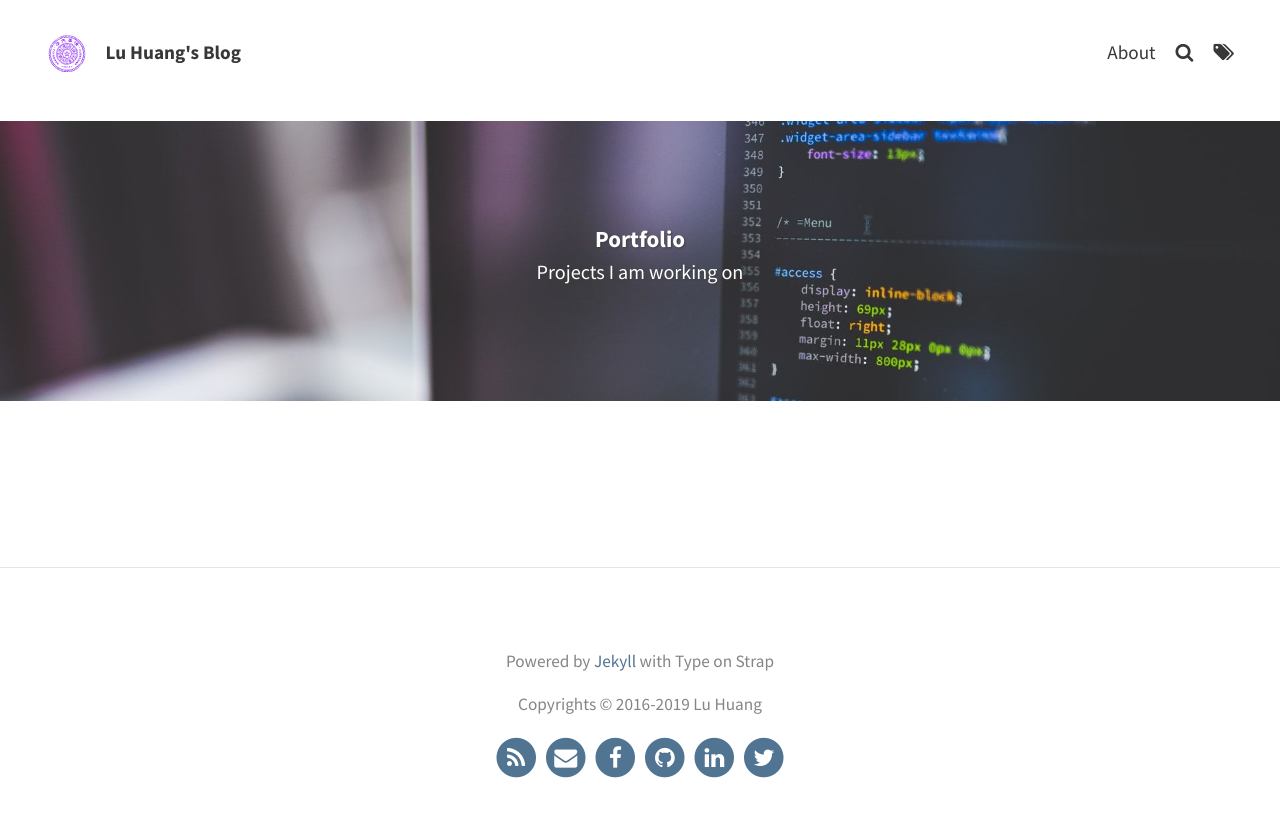
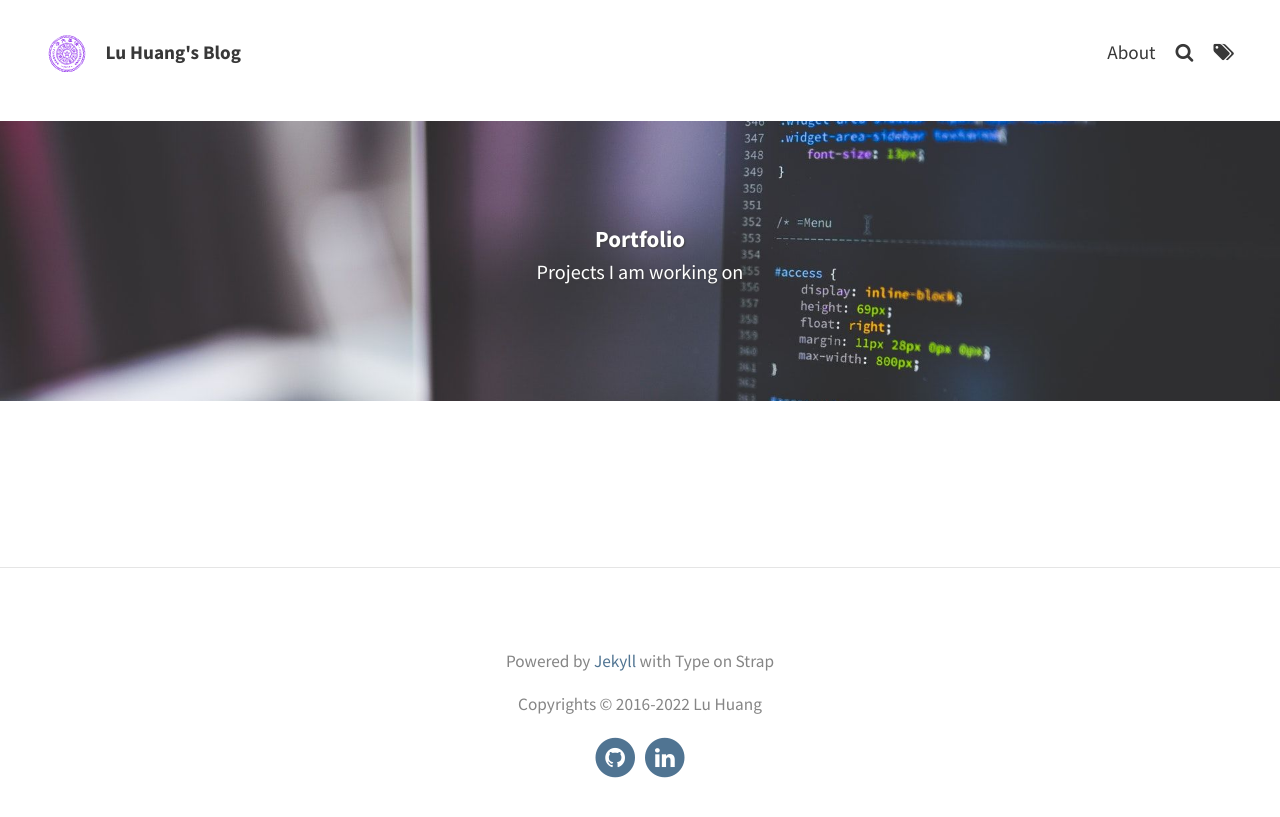
Before and after one commit to hlthu/hlthu.github.io, a Jekyll site: the page built from pages/portfolio.html, in a window 1280 px wide. Shown: the top 817 px of the page. Built offline with Jekyll 4.4.1, drawn with Linux system fonts in a browser that asks for light colours; comment, search, counter and statistics services are not loaded.

Commit message:
Update _config.yml

```diff
--- a/_config.yml
+++ b/_config.yml
@@ -20,15 +20,15 @@ theme_settings:
    <p>
    Powered by <a href="https://jekyllrb.com/">Jekyll</a> with Type on Strap
    </p>
-   <p>Copyrights &copy; 2016-2019 Lu Huang</p>
+   <p>Copyrights &copy; 2016-2022 Lu Huang</p>
 
   # Icons
-  rss: true  # Make sure you created a feed.xml with feed.xml layout
-  email_address: huanglu[dot]th[at]gmail[dot]com # Full email address, e.g. "sam@example.com"
+  rss: false  # Make sure you created a feed.xml with feed.xml layout
+  email_address: # Full email address, e.g. "sam@example.com"
   behance:
   bitbucket:
   dribbble:
-  facebook: huanglu13
+  facebook:
   flickr:
   gitlab:
   github: "hlthu"
@@ -42,7 +42,7 @@ theme_settings:
   stack_exchange:  # Full URL
   steam:
   tumblr:
-  twitter: "hlthu"
+  twitter:
   vimeo:
   wordpress:
   youtube:
@@ -75,7 +75,7 @@ theme_settings:
   post_navigation: true
 
 # PAGINATION
-paginate: 5
+paginate: 10
 paginate_path: "blog/page:num"
 
 # PORTFOLIO
@@ -91,5 +91,5 @@ sass:
   sass_dir: _sass
   style: :compressed
 plugins: [jekyll-paginate, jekyll-seo-tag]
-#theme: type-on-strap # Uncomment if using the theme as a jekyll theme gem
+theme: type-on-strap # Uncomment if using the theme as a jekyll theme gem
 exclude: ["Gemfile", "Gemfile.lock", "type-on-strap.gemspec", "*.gem", "LICENSE", "README.md", "screenshot.png"]
```
